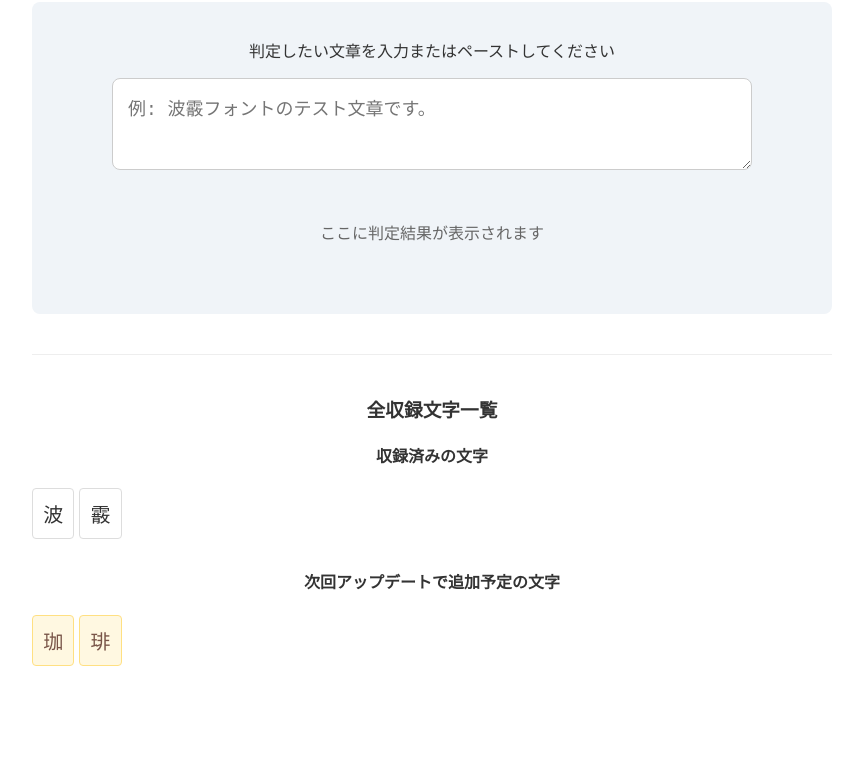
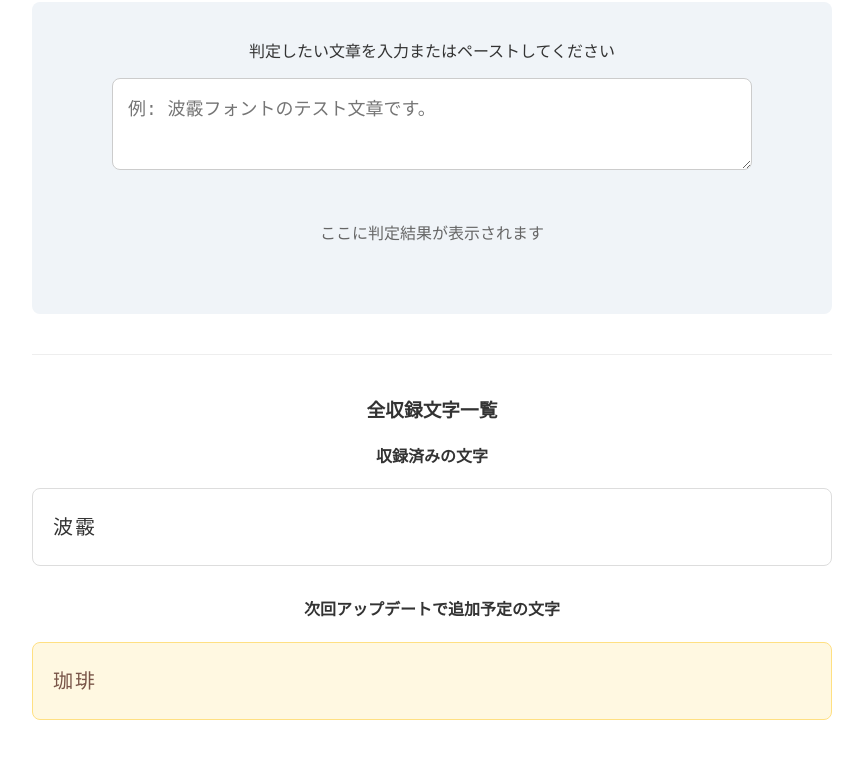
Before and after one commit to wutsuri/fontsearchtest, a plain HTML site: page index.html in a window 1280 px wide. Shown: the part 107-866 px from the top of the page, without its empty margins (208-1071 px from the left). Before the commit the page ends 823 px from the top, so only its background shows below. Drawn offline with Linux system fonts and the light colour scheme.

Commit message:
収録文字を連結して表示

```diff
--- a/index.html
+++ b/index.html
@@ -17,25 +17,23 @@
     .booth-btn { display: block; width: fit-content; margin: 20px auto 0; padding: 10px 20px; background: #fc4d50; color: white; text-decoration: none; border-radius: 5px; font-weight: bold; text-align: center; }
     .success-msg { background: #e8f5e9; padding: 15px; border-radius: 5px; color: #2e7d32; font-weight: bold; text-align: center; margin-bottom: 15px; }
 
-    /* 一覧リストのスタイル（グリッド） */
+    /* 文字が連続して並ぶブロックのスタイル */
     .list-section { margin-top: 40px; }
-    .char-grid {
-      display: grid;
-      grid-template-columns: repeat(auto-fill, minmax(40px, 1fr));
-      gap: 5px;
+    .text-block {
+      font-size: 20px;
+      line-height: 1.8;
+      letter-spacing: 2px; /* 文字同士がくっつきすぎないように少し隙間を空ける */
+      word-break: break-all; /* 画面端で強制的に折り返す */
+      padding: 20px;
+      border-radius: 8px;
       margin-bottom: 30px;
-    }
-    .char-box {
       border: 1px solid #ddd;
-      border-radius: 4px;
-      padding: 10px 0;
-      text-align: center;
-      font-size: 20px;
       background: #fff;
     }
-    /* ステータス別の色分け */
-    .planned-box { background: #fff8e1; border-color: #ffe082; color: #795548; }
-    .missing-box { background: #ffebee; border-color: #ffcdd2; color: #c62828; }
+
+    /* ステータス別の色分け（ブロック全体の色を変える） */
+    .planned-block { background: #fff8e1; border-color: #ffe082; color: #795548; }
+    .missing-block { background: #ffebee; border-color: #ffcdd2; color: #c62828; }
   </style>
 </head>
 <body>
@@ -57,10 +55,10 @@
     <h3>全収録文字一覧</h3>
 
     <h4>収録済みの文字</h4>
-    <div id="implementedList" class="char-grid"></div>
+    <div id="implementedList"></div>
 
     <h4>次回アップデートで追加予定の文字</h4>
-    <div id="plannedList" class="char-grid"></div>
+    <div id="plannedList"></div>
   </div>
 
   <script>
@@ -81,20 +79,17 @@
     searchInput.addEventListener('input', (e) => {
       const text = e.target.value;
 
-      // 入力が空、またはスペースだけの場合は初期表示に戻す
       if (!text.trim()) {
         searchResult.innerHTML = '<p style="color: #666; text-align: center;">ここに判定結果が表示されます</p>';
         return;
       }
 
-      // 入力された文章を1文字ずつに分解し、重複と空白(スペース・改行)を削除する
-      const uniqueChars = Array.from(new Set(text)).filter(c => !/\\s/.test(c) && c !== ' ' && c !== '　' && c !== '\\n');
+      const uniqueChars = Array.from(new Set(text)).filter(c => !/\s/.test(c) && c !== ' ' && c !== '　' && c !== '\n');
 
       const implemented = [];
       const planned = [];
       const missing = [];
 
-      // 各文字のステータスを判定して配列に振り分ける
       uniqueChars.forEach(char => {
         const found = fontData.find(item => item.char === char);
         if (found) {
@@ -105,32 +100,28 @@
         }
       });
 
-      // 判定結果のHTMLを組み立てる
       let html = '';
 
-      // すべて収録されている場合のお祝いメッセージ
       if (missing.length === 0 && planned.length === 0) {
         html += `<div class="success-msg">✨ 入力された文章の文字は、すべて収録されています！</div>`;
       }
 
-      // 未収録の文字がある場合
       if (missing.length > 0) {
         html += `<h4>❌ 以下の文字は未収録です</h4>`;
-        html += `<div class="char-grid">` + missing.map(c => `<div class="char-box missing-box">${c}</div>`).join('') + `</div>`;
+        // 配列を結合して連続した文字列として表示
+        html += `<div class="text-block missing-block">${missing.join('')}</div>`;
         html += `<a href="【ここにBOOTHの商品URLを貼る】" class="booth-btn" target="_blank">BOOTHでこの文字のリクエストをする</a>`;
         html += `<hr style="margin: 30px 0; border: none; border-top: 1px dashed #ccc;">`;
       }
 
-      // 収録済みの文字がある場合
       if (implemented.length > 0) {
         html += `<h4>✅ 収録済みの文字</h4>`;
-        html += `<div class="char-grid">` + implemented.map(c => `<div class="char-box">${c}</div>`).join('') + `</div>`;
+        html += `<div class="text-block">${implemented.join('')}</div>`;
       }
 
-      // 追加予定の文字がある場合
       if (planned.length > 0) {
         html += `<h4>⏳ 次回追加予定の文字</h4>`;
-        html += `<div class="char-grid">` + planned.map(c => `<div class="char-box planned-box">${c}</div>`).join('') + `</div>`;
+        html += `<div class="text-block planned-block">${planned.join('')}</div>`;
       }
 
       searchResult.innerHTML = html;
@@ -142,14 +133,15 @@
       const plannedContainer = document.getElementById('plannedList');
 
       const implementedChars = fontData.filter(item => item.status === 'implemented');
-      implementedContainer.innerHTML = implementedChars.map(item =>
-        `<div class="char-box">${item.char}</div>`
-      ).join('');
+      // マス目を作らず、文字だけを繋げて表示する
+      if (implementedChars.length > 0) {
+        implementedContainer.innerHTML = `<div class="text-block">${implementedChars.map(item => item.char).join('')}</div>`;
+      }
 
       const plannedChars = fontData.filter(item => item.status === 'planned');
-      plannedContainer.innerHTML = plannedChars.map(item =>
-        `<div class="char-box planned-box">${item.char}</div>`
-      ).join('');
+      if (plannedChars.length > 0) {
+        plannedContainer.innerHTML = `<div class="text-block planned-block">${plannedChars.map(item => item.char).join('')}</div>`;
+      }
     }
   </script>
 
```
